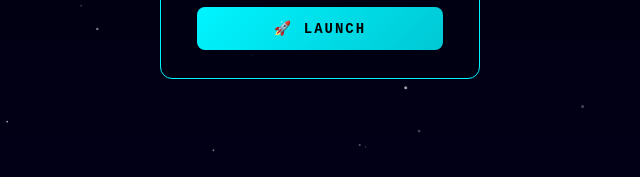
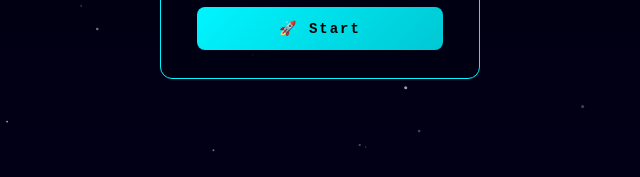
Before and after one commit to HHL1709/HyperNova, a plain HTML site: page games/nova_rush_1778066592654.html in a window 1280 px wide. Shown: the part 537-714 px from the top of the page, 320-960 px from the left. Drawn offline with Linux system fonts and the light colour scheme.

Commit message:
Change button text from 'LAUNCH' to 'Start'

```diff
--- a/games/nova_rush_1778066592654.html
+++ b/games/nova_rush_1778066592654.html
@@ -79,7 +79,7 @@
       🖥️ Arrow / WASD · Space = Shoot · P = Pause<br>
       📱 Drag finger to move ship · Auto shoots
     </div>
-    <button class="btn btn-main" id="btnStart">🚀 LAUNCH</button>
+    <button class="btn btn-main" id="btnStart">🚀 Start</button>
   </div>
 
   <!-- PAUSE -->
```
